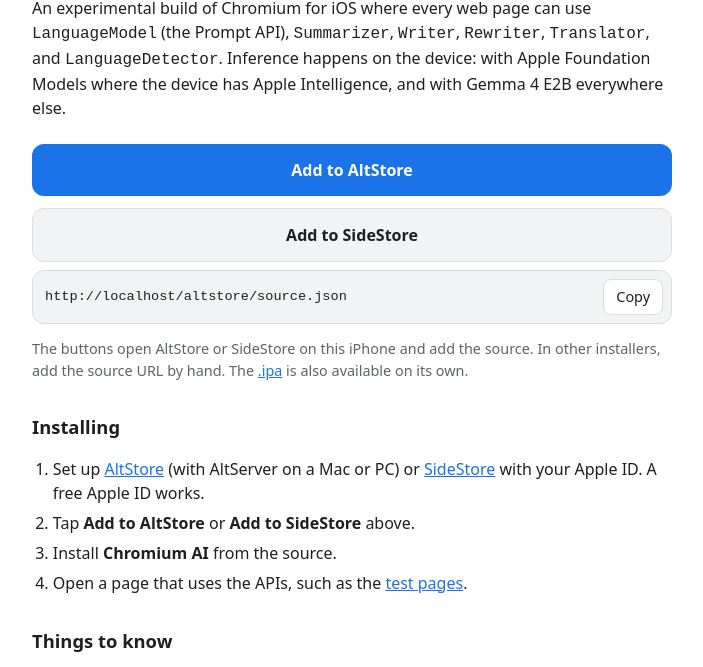
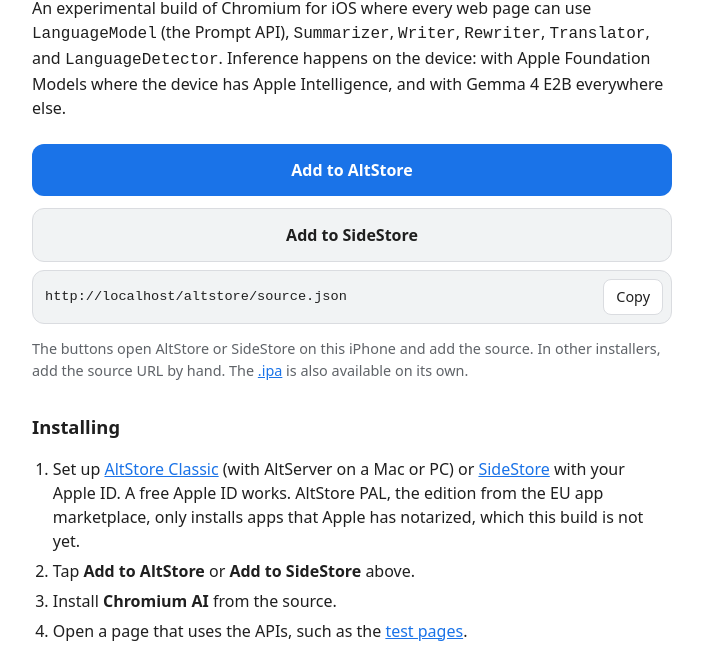
Before and after one commit to tomayac/chromium-ios-built-in-ai, a plain HTML site: page altstore/index.html in a window 1280 px wide. Shown: the part 116-783 px from the top of the page, without its empty margins (288-991 px from the left). Drawn offline with Linux system fonts and the light colour scheme.

Commit message:
Point the install page to AltStore Classic

```diff
--- a/altstore/index.html
+++ b/altstore/index.html
@@ -190,9 +190,16 @@
       <h2>Installing</h2>
       <ol>
         <li>
-          Set up <a href="https://altstore.io">AltStore</a> (with AltServer on a
-          Mac or PC) or <a href="https://sidestore.io">SideStore</a> with your
-          Apple ID. A free Apple ID works.
+          Set up
+          <a
+            href="https://faq.altstore.io/altstore-classic/how-to-install-altstore"
+            >AltStore Classic</a
+          >
+          (with AltServer on a Mac or PC) or
+          <a href="https://sidestore.io">SideStore</a> with your Apple ID. A
+          free Apple ID works. AltStore PAL, the edition from the EU app
+          marketplace, only installs apps that Apple has notarized, which this
+          build is not yet.
         </li>
         <li>
           Tap <strong>Add to AltStore</strong> or
```
